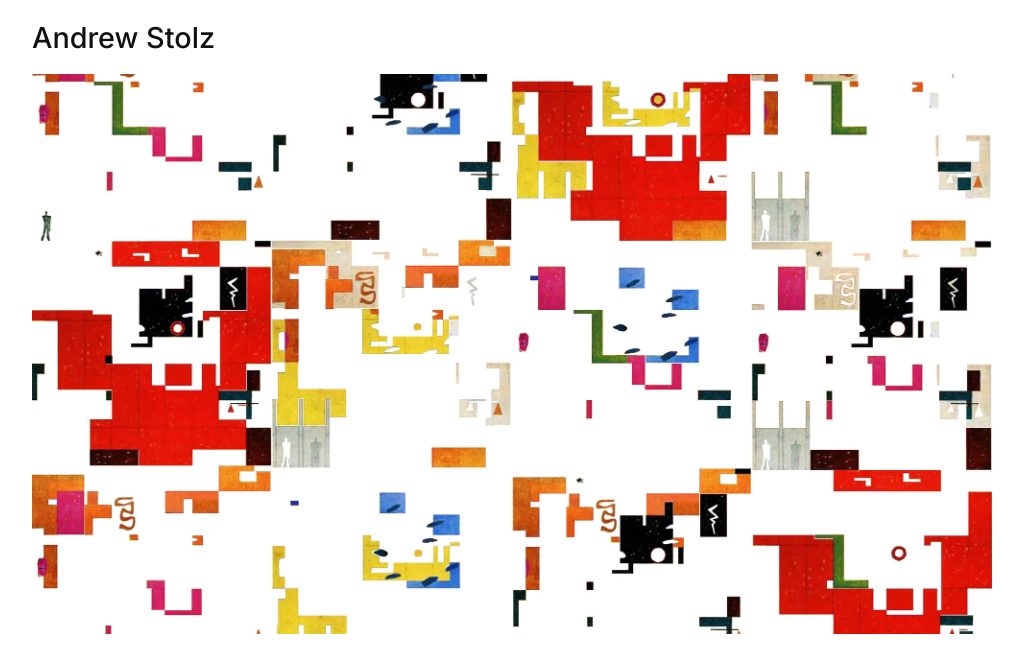
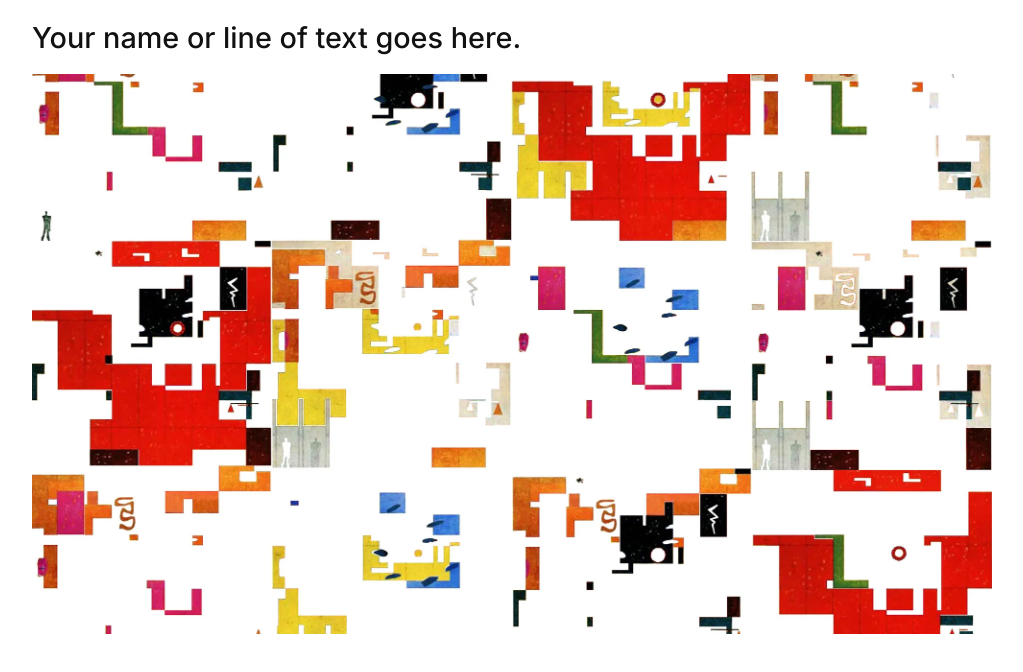
Before and after one commit to ivandabbles/astolz-website, a plain HTML site: page index.html in a window 1280 px wide. Shown: the whole page, without its empty margins (128-1151 px from the left). Drawn offline with Linux system fonts and the light colour scheme.

Commit message:
Add files via upload

```diff
--- a/index.html
+++ b/index.html
@@ -82,7 +82,7 @@
     <div class="content">
 
       <p class="tagline">
-        Andrew Stolz
+        Your name or line of text goes here.
       </p>
 
       <div class="hero-image">
```
